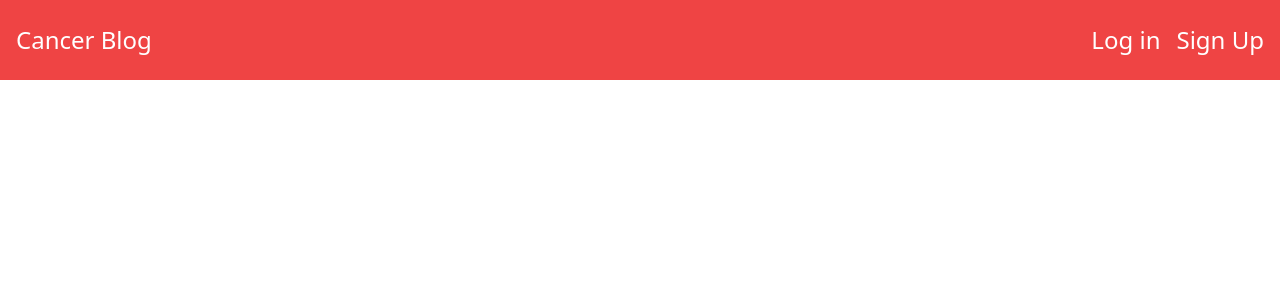
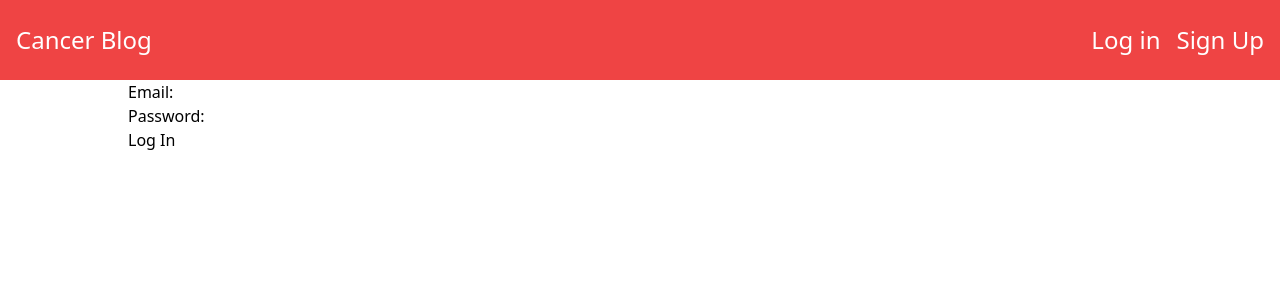
Before and after one commit to chris-15/Journey, a JavaScript app in the folder client/: page /login in a window 1280 px wide. Shown: the top 300 px of the page. Built offline with nearby package versions, Linux system fonts and the light colour scheme; the HTML template or start-up script is replaced by a standard one.

Commit message:
added basic login form no functionality yet and add its route to home page routes

```diff
--- a/client/src/App.js
+++ b/client/src/App.js
@@ -1,7 +1,7 @@
 import { BrowserRouter as Router, Routes, Route } from "react-router-dom";
 import Nav from "./components/Nav";
 import Home from "./pages/Home";
-
+import Login from "./pages/Login"
 //apolloProvider provides data to the components
 //ApolloClient initializes the connection to graphql
 //InMemoryCache caches api response more efficiently
@@ -31,6 +31,7 @@ function App() {
           <div className="w-4/5 mx-auto">
             <Routes>
               <Route path="/" element={<Home />} />
+              <Route path="/login" element={<Login />}/>
             </Routes>
           </div>
         </div>
--- a/client/src/components/Nav/index.js
+++ b/client/src/components/Nav/index.js
@@ -25,7 +25,7 @@ const Nav = () => {
           </>
         ) : (
           <>
-            <a href="/" className="mr-4 text-2xl">Log in</a>
+            <Link to="/login" className="mr-4 text-2xl">Log in</Link>
             <a href="/" className="text-2xl">
               Sign Up
             </a>
--- a/client/src/pages/Login.js
+++ b/client/src/pages/Login.js
@@ -1,6 +1,35 @@
+import { LOGIN_USER } from '../utils/mutations';
+import { useMutation } from '@apollo/client';
+import Auth from '../utils/auth';
+
+
 const Login = () => {
   return (
-    <div>Login</div>
+    <main>
+        <div>
+            <form>
+               <div>
+               <label className='' htmlFor='email'>
+                    Email:
+                </label>
+                <input className='' id='email' type='email' name='email'/>
+               </div>
+
+               <div>
+                <label className=''>
+                    Password:
+                </label>
+                <input className='' id='password' type='password' name='password'/>
+               </div>
+
+               <div>
+                <button className='' type='submit'>
+                    Log In
+                </button>
+               </div>
+            </form>
+        </div>
+    </main>
   )
 }
 
```
